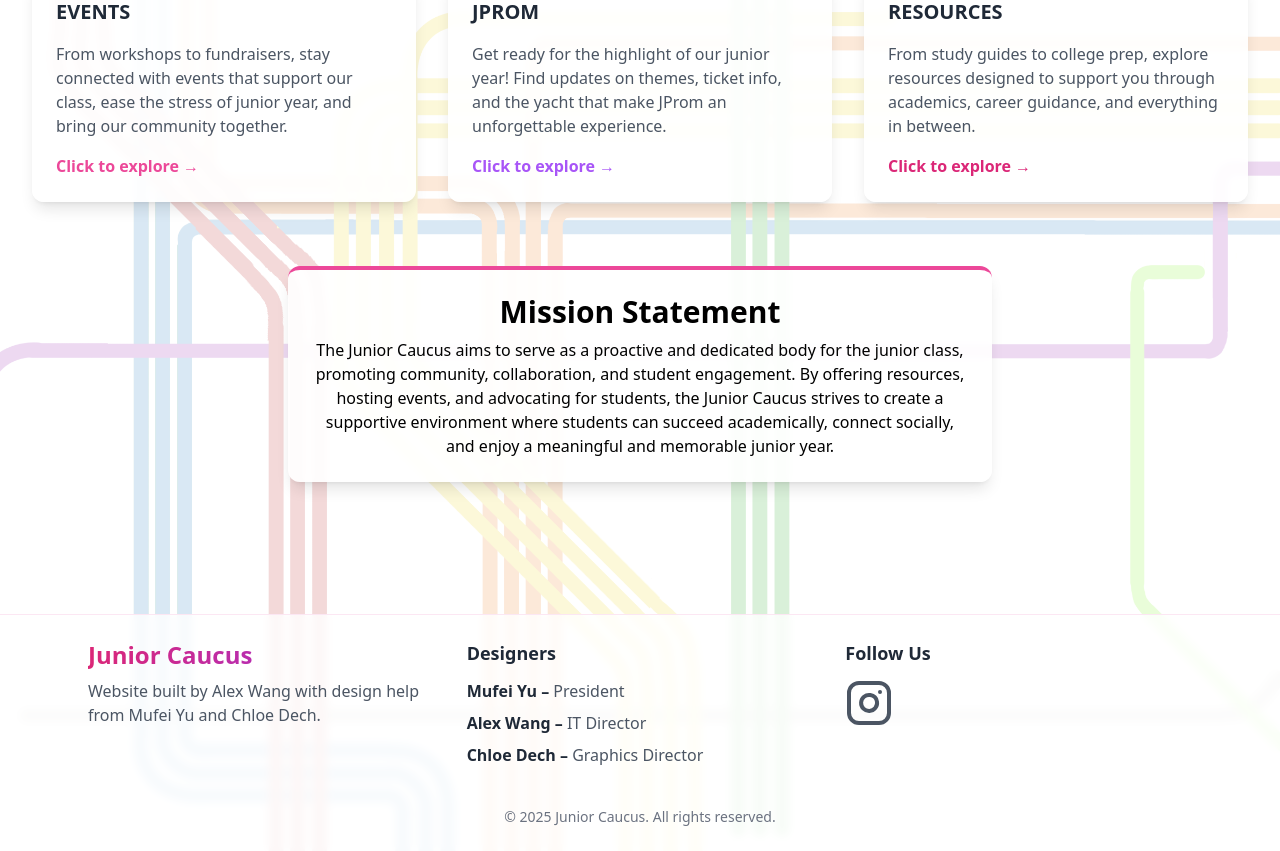
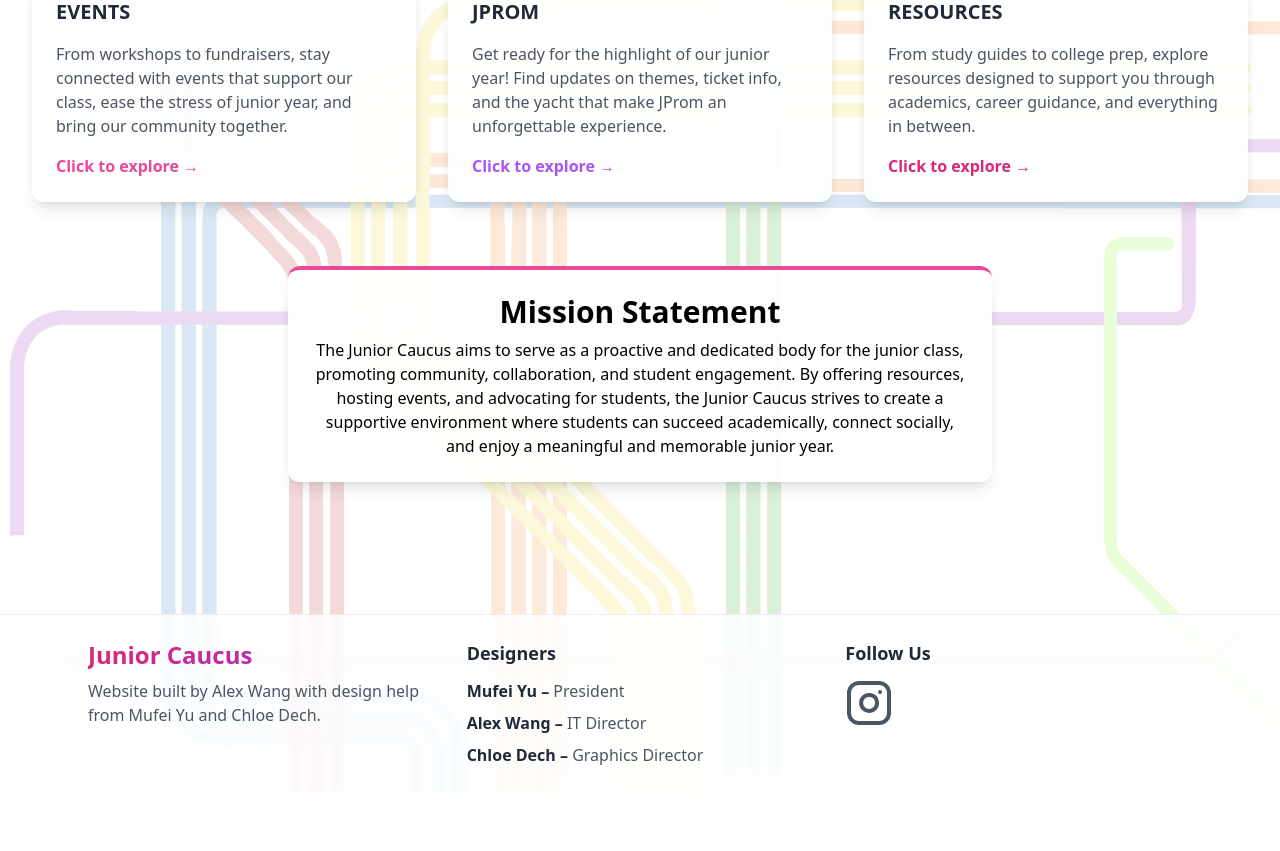
Before and after one commit to alex-wanger/junior_caucus, a React (Vite) app: page / in a window 1280 px wide. Shown: the part 314-1165 px from the top of the page. After the commit the page ends 1105 px from the top, so only its background shows below. Built offline with nearby package versions, Linux system fonts and the light colour scheme; the HTML template or start-up script is replaced by a standard one.

Commit message:
remove cc

```diff
--- a/src/components/Footer.jsx
+++ b/src/components/Footer.jsx
@@ -65,10 +65,6 @@
             </div>
           </div>
         </div>
-
-        <div className="mt-10 text-center text-gray-500 text-sm">
-          © {new Date().getFullYear()} Junior Caucus. All rights reserved.
-        </div>
       </div>
     </footer>
   );
```
